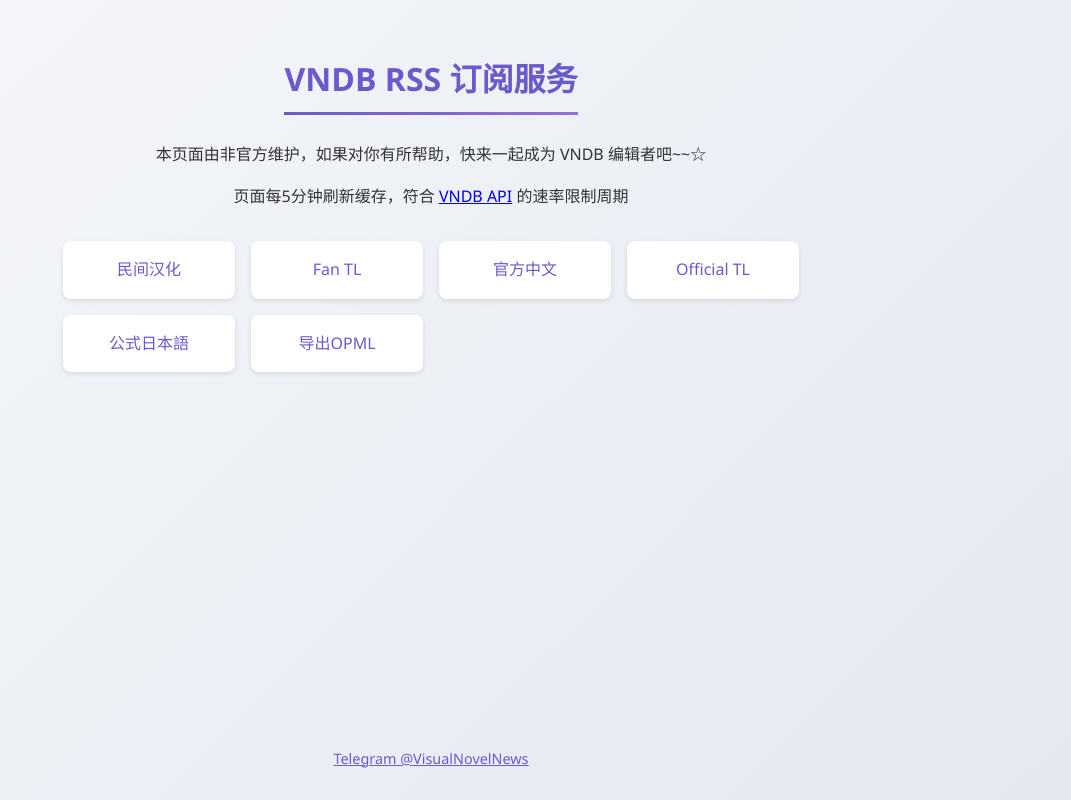
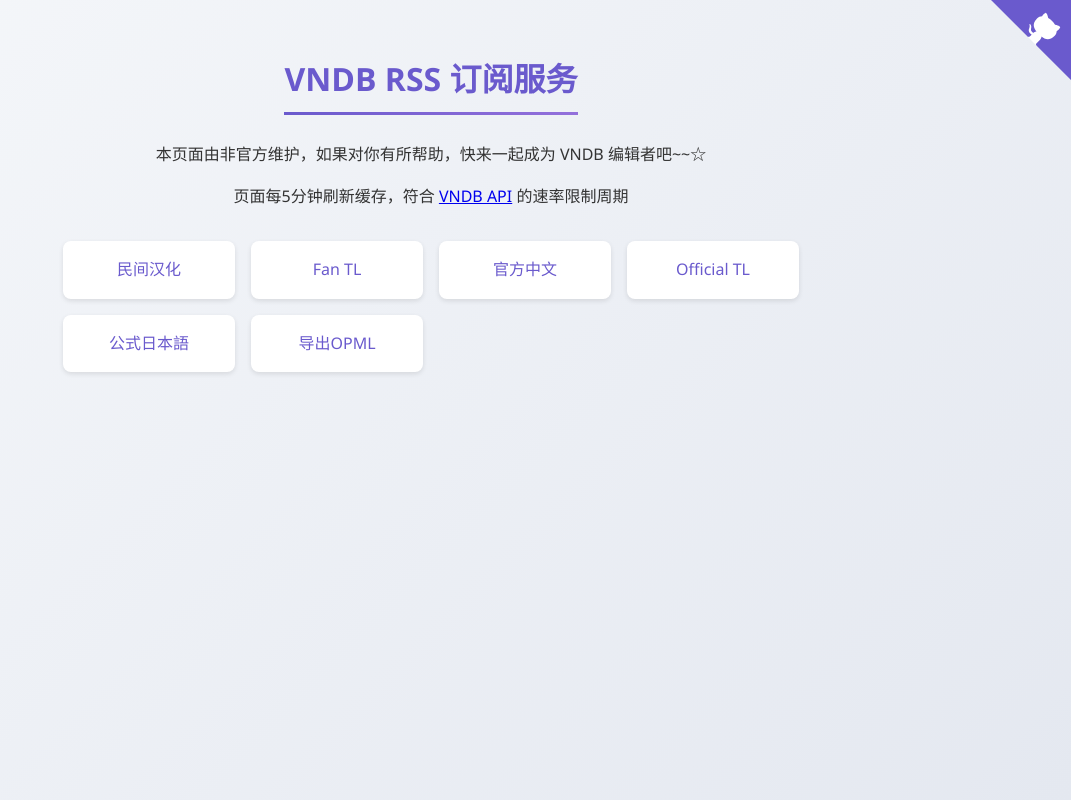
Before and after one commit to kamomechan/vndb-rss, a website: page views/home.html in a window 1280 px wide. Shown: the whole page, without its empty margins (209-1280 px from the left). Drawn offline with Linux system fonts and the light colour scheme.

Commit message:
add github-corners

```diff
--- a/views/home.html
+++ b/views/home.html
@@ -140,12 +140,62 @@
       </ul>
     </main>
 
-    <footer>
-      <p>
-        <a href="https://t.me/VisualNovelNews" style="color: var(--primary)"
-          >Telegram @VisualNovelNews</a
-        >
-      </p>
-    </footer>
+    <a
+      href="https://github.com/kamomechan/vndb-rss"
+      class="github-corner"
+      aria-label="View source on GitHub"
+      ><svg
+        width="80"
+        height="80"
+        viewBox="0 0 250 250"
+        style="
+          fill: #6a5acd;
+          color: #fff;
+          position: absolute;
+          top: 0;
+          border: 0;
+          right: 0;
+        "
+        aria-hidden="true"
+      >
+        <path d="M0,0 L115,115 L130,115 L142,142 L250,250 L250,0 Z" />
+        <path
+          d="M128.3,109.0 C113.8,99.7 119.0,89.6 119.0,89.6 C122.0,82.7 120.5,78.6 120.5,78.6 C119.2,72.0 123.4,76.3 123.4,76.3 C127.3,80.9 125.5,87.3 125.5,87.3 C122.9,97.6 130.6,101.9 134.4,103.2"
+          fill="currentColor"
+          style="transform-origin: 130px 106px"
+          class="octo-arm"
+        />
+        <path
+          d="M115.0,115.0 C114.9,115.1 118.7,116.5 119.8,115.4 L133.7,101.6 C136.9,99.2 139.9,98.4 142.2,98.6 C133.8,88.0 127.5,74.4 143.8,58.0 C148.5,53.4 154.0,51.2 159.7,51.0 C160.3,49.4 163.2,43.6 171.4,40.1 C171.4,40.1 176.1,42.5 178.8,56.2 C183.1,58.6 187.2,61.8 190.9,65.4 C194.5,69.0 197.7,73.2 200.1,77.6 C213.8,80.2 216.3,84.9 216.3,84.9 C212.7,93.1 206.9,96.0 205.4,96.6 C205.1,102.4 203.0,107.8 198.3,112.5 C181.9,128.9 168.3,122.5 157.7,114.1 C157.9,116.9 156.7,120.9 152.7,124.9 L141.0,136.5 C139.8,137.7 141.6,141.9 141.8,141.8 Z"
+          fill="currentColor"
+          class="octo-body"
+        /></svg></a
+    ><style>
+      .github-corner:hover .octo-arm {
+        animation: octocat-wave 560ms ease-in-out;
+      }
+      @keyframes octocat-wave {
+        0%,
+        100% {
+          transform: rotate(0);
+        }
+        20%,
+        60% {
+          transform: rotate(-25deg);
+        }
+        40%,
+        80% {
+          transform: rotate(10deg);
+        }
+      }
+      @media (max-width: 500px) {
+        .github-corner:hover .octo-arm {
+          animation: none;
+        }
+        .github-corner .octo-arm {
+          animation: octocat-wave 560ms ease-in-out;
+        }
+      }
+    </style>
   </body>
 </html>
```
